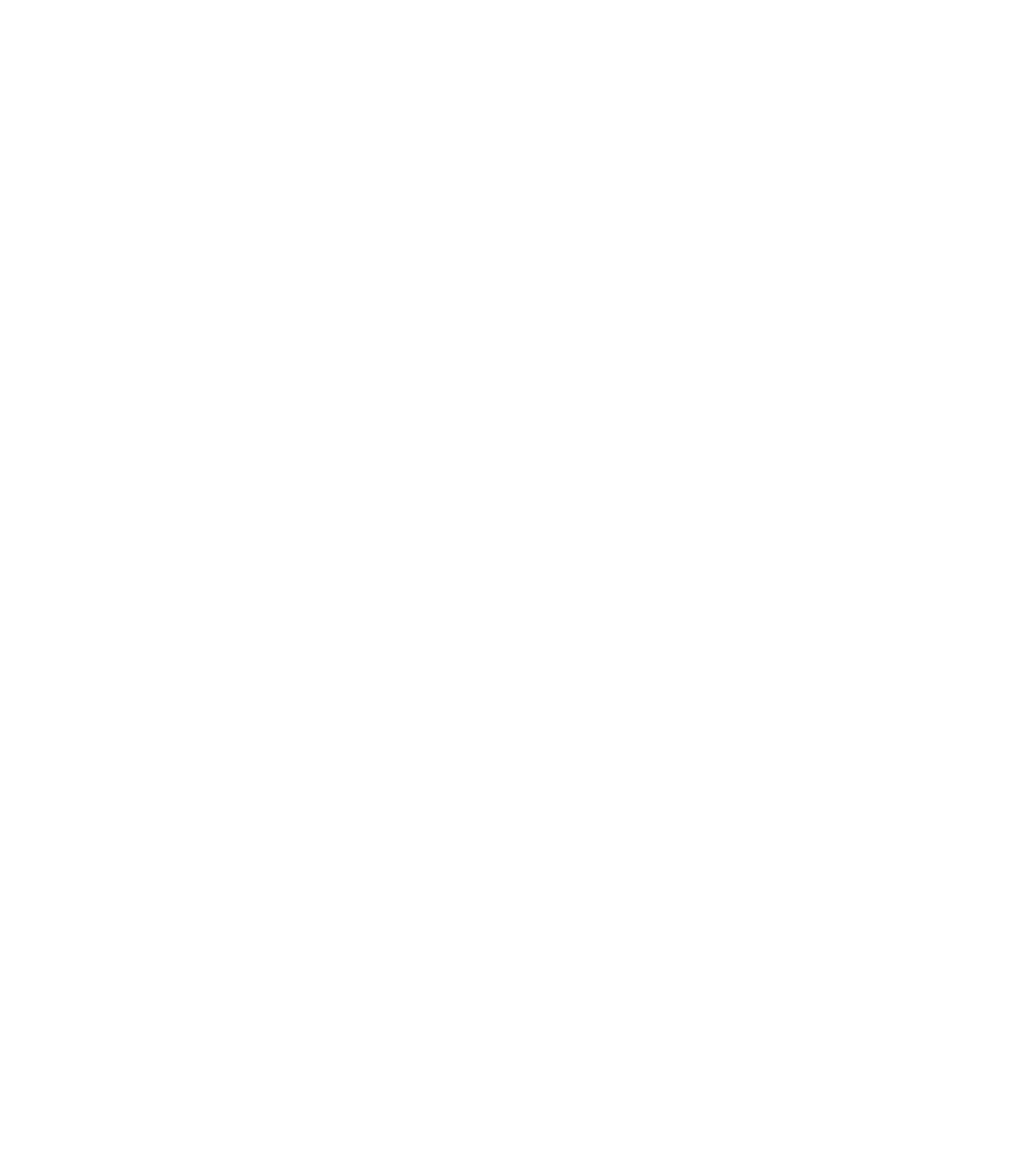
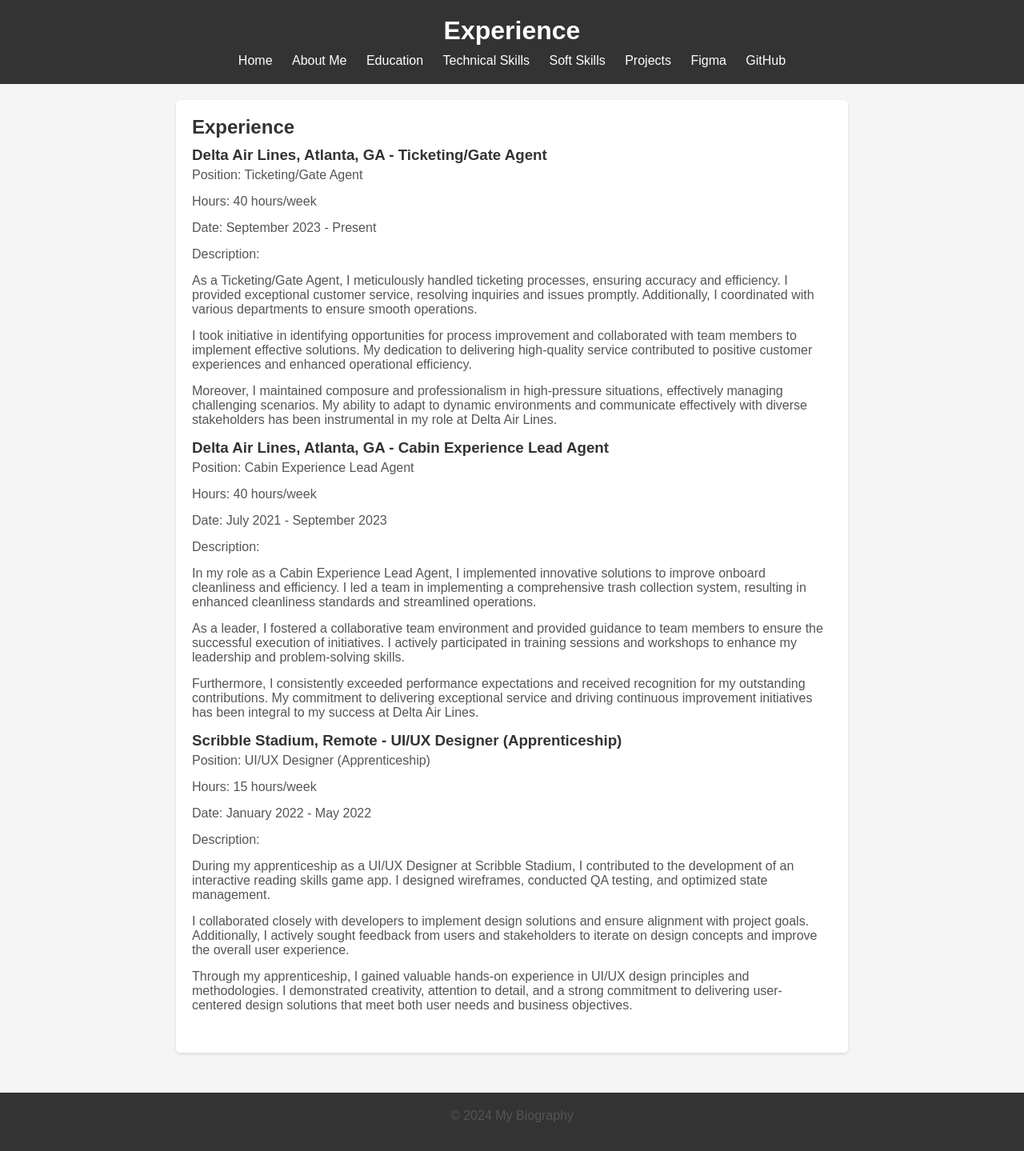
Before and after one commit to Cyamos2/SelfIntroductionCA, a website: page html/experience.html in a window 1280 px wide. Shown: the whole page at 80% size. Before the commit the page ends 800 px from the top, so only its background shows below. Drawn offline with Linux system fonts and the light colour scheme; files that its build step writes are made by us from their sources.

```diff
--- a/html/experience.html
+++ b/html/experience.html
@@ -0,0 +1,69 @@
+<!-- html/experience.html -->
+
+<!DOCTYPE html>
+<html lang="en">
+<head>
+    <meta charset="UTF-8">
+    <meta name="viewport" content="width=device-width, initial-scale=1.0">
+    <title>Experience</title>
+    <link rel="stylesheet" href="css/style.css">
+</head>
+<body>
+    <header>
+        <h1>Experience</h1>
+        <nav>
+            <ul>
+                <li><a href="index.html">Home</a></li>
+                <li><a href="summary.html">About Me</a></li>
+                <li><a href="education.html">Education</a></li>
+                <li><a href="technical-skills.html">Technical Skills</a></li>
+                <li><a href="soft-skills.html">Soft Skills</a></li>
+                <li><a href="projects.html">Projects</a></li>
+                <li><a href="https://www.figma.com/" target="_blank">Figma</a></li>
+                <li><a href="https://github.com/" target="_blank">GitHub</a></li>
+                <!-- Add more navigation links as needed -->
+            </ul>
+        </nav>
+    </header>
+
+    <main>
+        <section id="experience">
+            <h2>Experience</h2>
+            <div class="job">
+                <h3>Delta Air Lines, Atlanta, GA - Ticketing/Gate Agent</h3>
+                <p>Position: Ticketing/Gate Agent</p>
+                <p>Hours: 40 hours/week</p>
+                <p>Date: September 2023 - Present</p>
+                <p>Description:</p>
+                <p>As a Ticketing/Gate Agent, I meticulously handled ticketing processes, ensuring accuracy and efficiency. I provided exceptional customer service, resolving inquiries and issues promptly. Additionally, I coordinated with various departments to ensure smooth operations.</p>
+                <p>I took initiative in identifying opportunities for process improvement and collaborated with team members to implement effective solutions. My dedication to delivering high-quality service contributed to positive customer experiences and enhanced operational efficiency.</p>
+                <p>Moreover, I maintained composure and professionalism in high-pressure situations, effectively managing challenging scenarios. My ability to adapt to dynamic environments and communicate effectively with diverse stakeholders has been instrumental in my role at Delta Air Lines.</p>
+            </div>
+            <div class="job">
+                <h3>Delta Air Lines, Atlanta, GA - Cabin Experience Lead Agent</h3>
+                <p>Position: Cabin Experience Lead Agent</p>
+                <p>Hours: 40 hours/week</p>
+                <p>Date: July 2021 - September 2023</p>
+                <p>Description:</p>
+                <p>In my role as a Cabin Experience Lead Agent, I implemented innovative solutions to improve onboard cleanliness and efficiency. I led a team in implementing a comprehensive trash collection system, resulting in enhanced cleanliness standards and streamlined operations.</p>
+                <p>As a leader, I fostered a collaborative team environment and provided guidance to team members to ensure the successful execution of initiatives. I actively participated in training sessions and workshops to enhance my leadership and problem-solving skills.</p>
+                <p>Furthermore, I consistently exceeded performance expectations and received recognition for my outstanding contributions. My commitment to delivering exceptional service and driving continuous improvement initiatives has been integral to my success at Delta Air Lines.</p>
+            </div>
+            <div class="job">
+                <h3>Scribble Stadium, Remote - UI/UX Designer (Apprenticeship)</h3>
+                <p>Position: UI/UX Designer (Apprenticeship)</p>
+                <p>Hours: 15 hours/week</p>
+                <p>Date: January 2022 - May 2022</p>
+                <p>Description:</p>
+                <p>During my apprenticeship as a UI/UX Designer at Scribble Stadium, I contributed to the development of an interactive reading skills game app. I designed wireframes, conducted QA testing, and optimized state management.</p>
+                <p>I collaborated closely with developers to implement design solutions and ensure alignment with project goals. Additionally, I actively sought feedback from users and stakeholders to iterate on design concepts and improve the overall user experience.</p>
+                <p>Through my apprenticeship, I gained valuable hands-on experience in UI/UX design principles and methodologies. I demonstrated creativity, attention to detail, and a strong commitment to delivering user-centered design solutions that meet both user needs and business objectives.</p>
+            </div>
+        </section>
+    </main>
+
+    <footer>
+        <p>&copy; 2024 My Biography</p>
+    </footer>
+</body>
+</html>
```
Also changed, not shown: html/index.html (+71 -8 lines).
